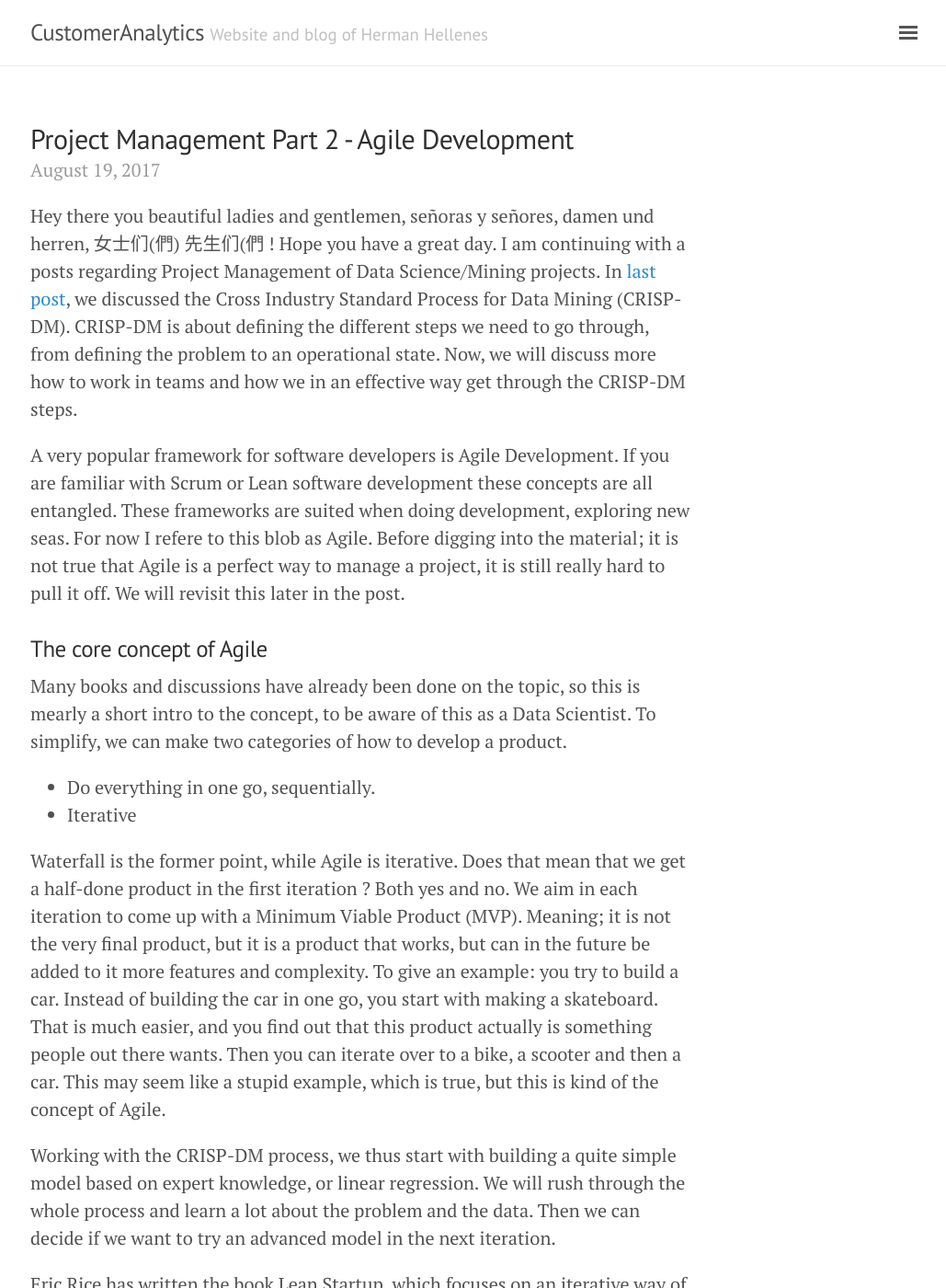
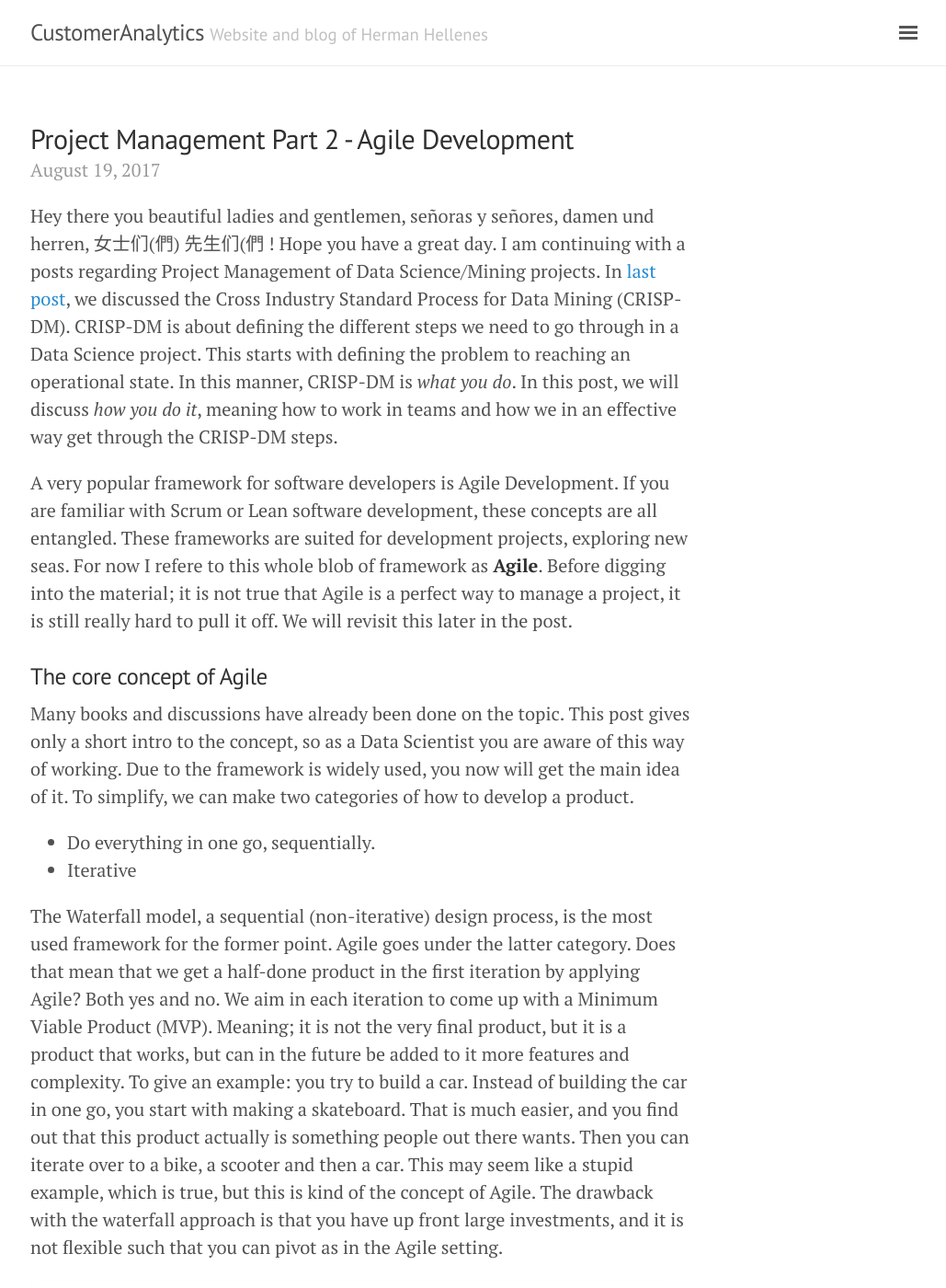
Before and after one commit to herman-hellenes/herman-hellenes.github.io, a Jekyll site: the page built from _posts/2017-08-19-scrum-agile.md, in a window 1280 px wide and 1400 px high. Shown: the whole window at 92% size, without its empty margins (247-1276 px from the left). Built offline with Jekyll 4.4.1, drawn with Linux system fonts in a browser that asks for light colours; nearby versions of some CDN libraries; comment, search, counter and statistics services are not loaded; some of the changed text lies outside the part shown.

Commit message:
Update 2017-08-19-scrum-agile.md

```diff
--- a/_posts/2017-08-19-scrum-agile.md
+++ b/_posts/2017-08-19-scrum-agile.md
@@ -5,23 +5,29 @@ date: 2017-08-19
 ---
 
 
-Hey there you beautiful ladies and gentlemen, señoras y señores, damen und herren, 女士们(們) 先生们(們 ! Hope you have a great day. I am continuing with a posts regarding Project Management of Data Science/Mining projects. In [last post](https://herman-hellenes.github.io/blogposts/CRISP-DM), we discussed the Cross Industry Standard Process for Data Mining (CRISP-DM). CRISP-DM is about defining the different steps we need to go through, from defining the problem to an operational state. Now, we will discuss more how to work in teams and how we in an effective way get through the CRISP-DM steps.
+Hey there you beautiful ladies and gentlemen, señoras y señores, damen und herren, 女士们(們) 先生们(們 ! Hope you have a great day. I am continuing with a posts regarding Project Management of Data Science/Mining projects. In [last post](https://herman-hellenes.github.io/blogposts/CRISP-DM), we discussed the Cross Industry Standard Process for Data Mining (CRISP-DM). CRISP-DM is about defining the different steps we need to go through in a Data Science project. This starts with defining the problem to reaching an operational state. In this manner, CRISP-DM is *what you do*.   In this post, we will discuss *how you do it*, meaning how to work in teams and how we in an effective way get through the CRISP-DM steps.
 
-A very popular framework for software developers is Agile Development. If you are familiar with Scrum or Lean software development these concepts are all entangled. These frameworks are suited when doing development, exploring new seas. For now I refere to this blob as Agile. Before digging into the material; it is not true that Agile is a perfect way to manage a project, it is still really hard to pull it off. We will revisit this later in the post.
+A very popular framework for software developers is Agile Development. If you are familiar with Scrum or Lean software development, these concepts are all entangled. These frameworks are suited for development projects, exploring new seas. For now I refere to this whole blob of framework as **Agile**. Before digging into the material; it is not true that Agile is a perfect way to manage a project, it is still really hard to pull it off. We will revisit this later in the post.
 
 
 ### The core concept of Agile
 
-Many books and discussions have already been done on the topic, so this is mearly a short intro to the concept, to be aware of this as a Data Scientist. To simplify, we can make two categories of how to develop a product.
+Many books and discussions have already been done on the topic. This post gives only a short intro to the concept, so as a Data Scientist you are aware of this way of working. Due to the framework is widely used, you now will get the main idea of it. To simplify, we can make two categories of how to develop a product.
 
 * Do everything in one go, sequentially.
 * Iterative
 
-Waterfall is the former point, while Agile is iterative. Does that mean that we get a half-done product in the first iteration ? Both yes and no. We aim in each iteration to come up with a Minimum Viable Product (MVP). Meaning; it is not the very final product, but it is a product that works, but can in the future be added to it more features and complexity. To give an example: you try to build a car. Instead of building the car in one go, you start with making a skateboard. That is much easier, and you find out that this product actually is something people out there wants. Then you can iterate over to a bike, a scooter and then a car. This may seem like a stupid example, which is true, but this is kind of the concept of Agile.
+The Waterfall model, a sequential (non-iterative) design process, is the most used framework for the former point. Agile goes under the latter category. Does that mean that we get a half-done product in the first iteration by applying Agile? Both yes and no. We aim in each iteration to come up with a Minimum Viable Product (MVP). Meaning; it is not the very final product, but it is a product that works, but can in the future be added to it more features and complexity. To give an example: you try to build a car. Instead of building the car in one go, you start with making a skateboard. That is much easier, and you find out that this product actually is something people out there wants. Then you can iterate over to a bike, a scooter and then a car. This may seem like a stupid example, which is true, but this is kind of the concept of Agile. The drawback with the waterfall approach is that you have up front large investments, and it is not flexible such that you can pivot as in the Agile setting.
 
-Working with the CRISP-DM process, we thus start with building a quite simple model based on expert knowledge, or linear regression. We will rush through the whole process and learn a lot about the problem and the data. Then we can decide if we want to try an advanced model in the next iteration.
 
-Eric Rice has written the book Lean Startup, which focuses on an iterative way of building companies. Data Scientist involved in startups, as well as internal business development roles, will find the [Lean Startup talk at Google](https://www.youtube.com/watch?v=fEvKo90qBns&t=3s) interesting. I think this one hour intro gives a satisfying explaination of the core concept of Agile.
+![center](/figs/2017-08-19-scrum-agile/agile.jpg)
+
+
+
+
+Working with the CRISP-DM process, we thus start with building a quite simple model based on e.g. expert knowledge or a linear regression model. We will rush through the whole process and learn a lot about the problem and the data. Then we can decide if we want to try an advanced model in the next iteration.
+
+Eric Rice has written the book [Lean Startup](http://theleanstartup.com/), which describes an iterative way of building companies. Data Scientist involved in startups, as well as internal business development roles, will find his [Lean Startup talk at Google](https://www.youtube.com/watch?v=fEvKo90qBns&t=3s) interesting. I think this one hour intro gives a satisfying explaination of the core concept of Agile / Lean Startup.
 
 
 
```
